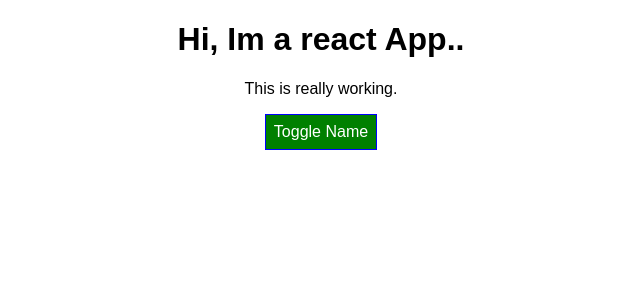
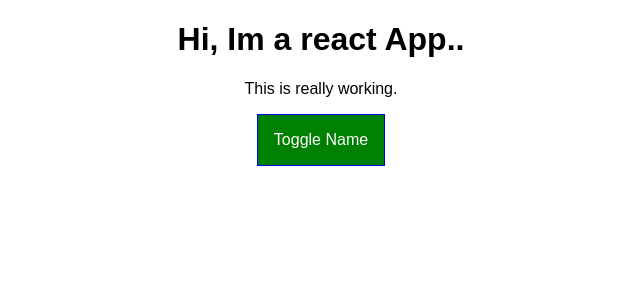
Before and after one commit to StevenYangSX/React-guide--Basci-Syntax, a React app: page / in a window 1280 px wide. Shown: the top 300 px of the page, without its empty margins (319-959 px from the left). Built offline with nearby package versions, Linux system fonts and the light colour scheme.

Commit message:
ErrorBoundary

```diff
--- a/package.json
+++ b/package.json
@@ -27,6 +27,7 @@
     "fs-extra": "3.0.1",
     "html-webpack-plugin": "2.29.0",
     "jest": "20.0.4",
+    "jshint": "^2.10.2",
     "object-assign": "4.1.1",
     "postcss-flexbugs-fixes": "3.2.0",
     "postcss-loader": "2.0.8",
--- a/src/App.css
+++ b/src/App.css
@@ -16,3 +16,25 @@ A CSS pseudo-class is a keyword added to a selector that specifies a special sta
 of the selected element(s). For example, :hover can be used to change a button's
 color when the user's pointer hovers over it.
 */
+
+
+.App button {
+  border : 1px solid blue;
+  padding: 16px;
+  background-color: green;
+  font: inherit;
+  color: white;
+}
+
+.App button:hover {
+  background-color: lightgreen;
+  color: black;
+}
+
+.App button.red {
+  background-color: red;
+}
+.App button:hover {
+  background-color: salmon;
+  color: black;
+}
--- a/src/App.js
+++ b/src/App.js
@@ -1,6 +1,7 @@
 import React, { Component } from 'react';
 import classes from './App.css';
 import Person from './Person/Person';
+import ErrorBoundary from './ErrorBoundary/ErrorBoundary';
 
 class App extends Component {
   //this part only works in class that extends Component.
@@ -54,9 +55,9 @@ class App extends Component {
       ...this.state.persons[personIndex]
     };
 
-    {//another approach to create a new copy of object
+    //{//another approach to create a new copy of object
       //const person = Object.assign({}, this.state.persons[personIndex])
-    };
+    //};
 
     person.name = event.target.value;
     const persons = [...this.state.persons];
@@ -68,6 +69,8 @@ class App extends Component {
   }
 
   render() {
+    /*
+    {
     const style = {
       backgroundColor: 'green',
       color: 'white',
@@ -76,18 +79,22 @@ class App extends Component {
       padding: '8px',
       cursor:'pointer',
 
-    };   //inline styling    only working within this scope...
-
+    };
+    }  //inline styling    only working within this scope...
+    */
+    let buttonClass = '';
     let persons = null;
     if(this.state.showPersons) {
       persons = (
         <div>
           {this.state.persons.map( (person, index) => {
-            return <Person click={() => this.deletePersonHandler(index)}
-            name={person.name} age={person.age}
-            key={person.id} //key attribute.
-            changed={(event) => this.nameChangedHandler(event, person.id)}
+            return <ErrorBoundary>
+              <Person click={() => this.deletePersonHandler(index)}
+                name={person.name} age={person.age}
+                key={person.id} //key attribute.
+                changed={(event) => this.nameChangedHandler(event, person.id)}
             />
+              </ErrorBoundary>
           })};
 
           {
@@ -97,8 +104,8 @@ class App extends Component {
             <Person name={this.state.persons[2].name} age={this.state.persons[2].age}/>
           */
           }
+        </div>
 
-        </div>
       );
 
 
@@ -112,11 +119,11 @@ class App extends Component {
       Note: :hover MUST come after :link and :visited (if they are present) in the
       CSS definition, in order to be effective!
       */
-      style[':hover'] = {
-        backgroundColor: 'salmon',
-        color: 'black',
-      } //psedo selector
-
+      //style[':hover'] = {
+       // backgroundColor: 'salmon',
+        //color: 'black',
+      //} //psedo selector
+      buttonClass = classes.red;
     }
 
     const assignedClasses = [];
@@ -133,7 +140,8 @@ class App extends Component {
         <h1>Hi, Im a react App..</h1>
         <p className={assignedClasses.join(' ')}>This is really working.</p>
         <button
-        style={style}
+        //style={style}
+        className = {buttonClass}
         onClick={this.togglePersonsHandler}>Toggle Name</button>
 
         {persons}
--- /dev/null
+++ b/src/ErrorBoundary/ErrorBoundary.js
@@ -0,0 +1,23 @@
+import React, {Component} from 'react'
+
+class ErrorBoundary extends Component {
+
+    state = {
+        hasError : false,
+        errorMessage : ''
+    }
+
+    componentDidCatch = (error, info) =>   {
+        this.setState({hasError: true, errorMessage: error})
+    }
+
+    render () {
+        if(this.state.hasError) {
+        return <h1>{this.state.errorMessage}</h1>
+        } else {
+            return this.props.children;
+        }
+    }
+}
+
+export default ErrorBoundary;
--- a/src/Person/Person.js
+++ b/src/Person/Person.js
@@ -6,6 +6,10 @@ import classes from './Person.css';
 
 const person = (props) => {   // using of props: like arguments. passing atributes.
 
+    const rnd = Math.random();
+    if(rnd > 0.7) {
+        throw new Error('Something went wrong.')
+    }
 
     return (
         <div className={classes.Person} >
@@ -22,6 +26,4 @@ const person = (props) => {   // using of props: like arguments. passing atribut
 
 
 
-
-
 export default person;
```
Also changed, not shown: 1 other file (tests, documents, lock files or other folders).
